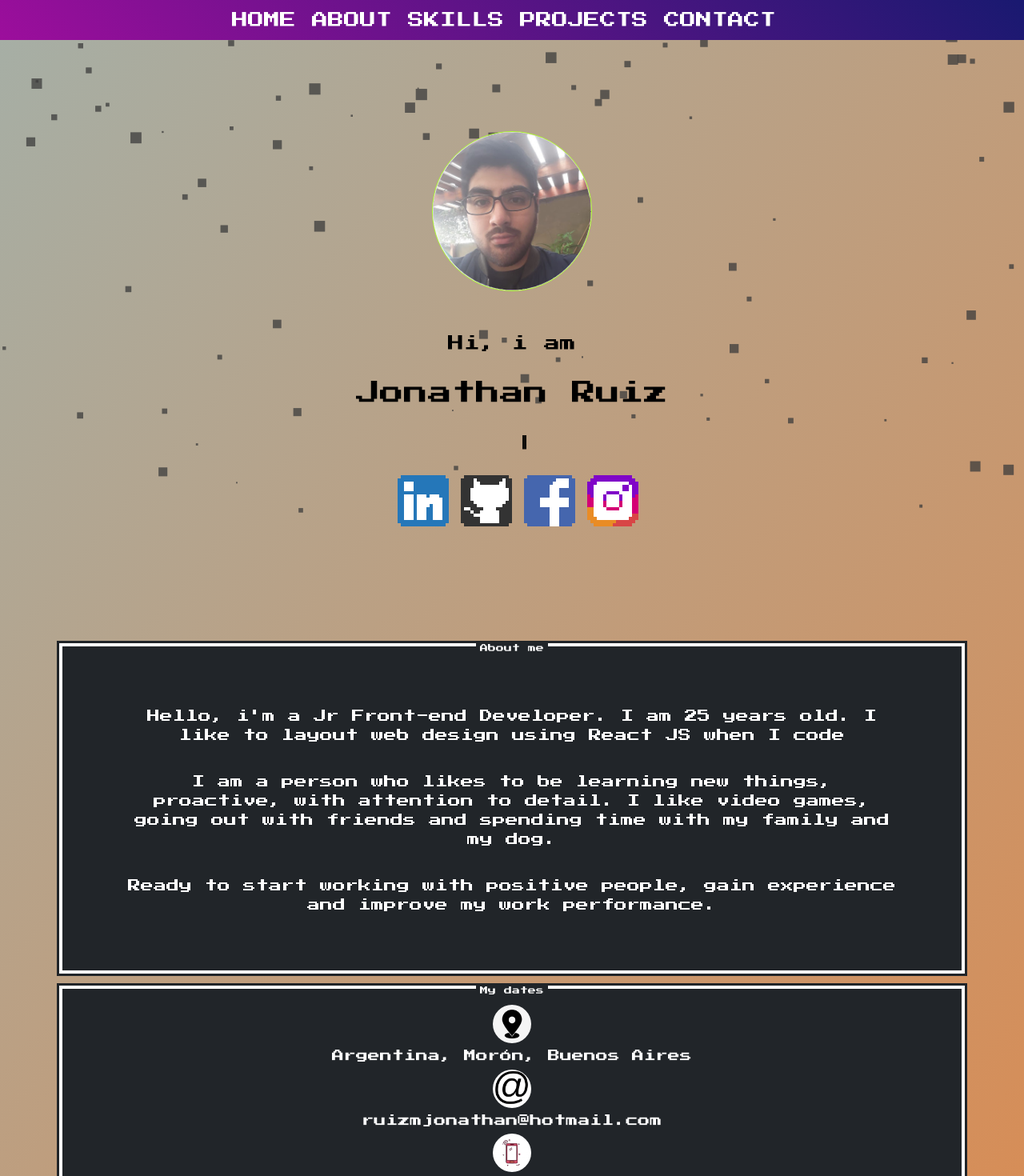
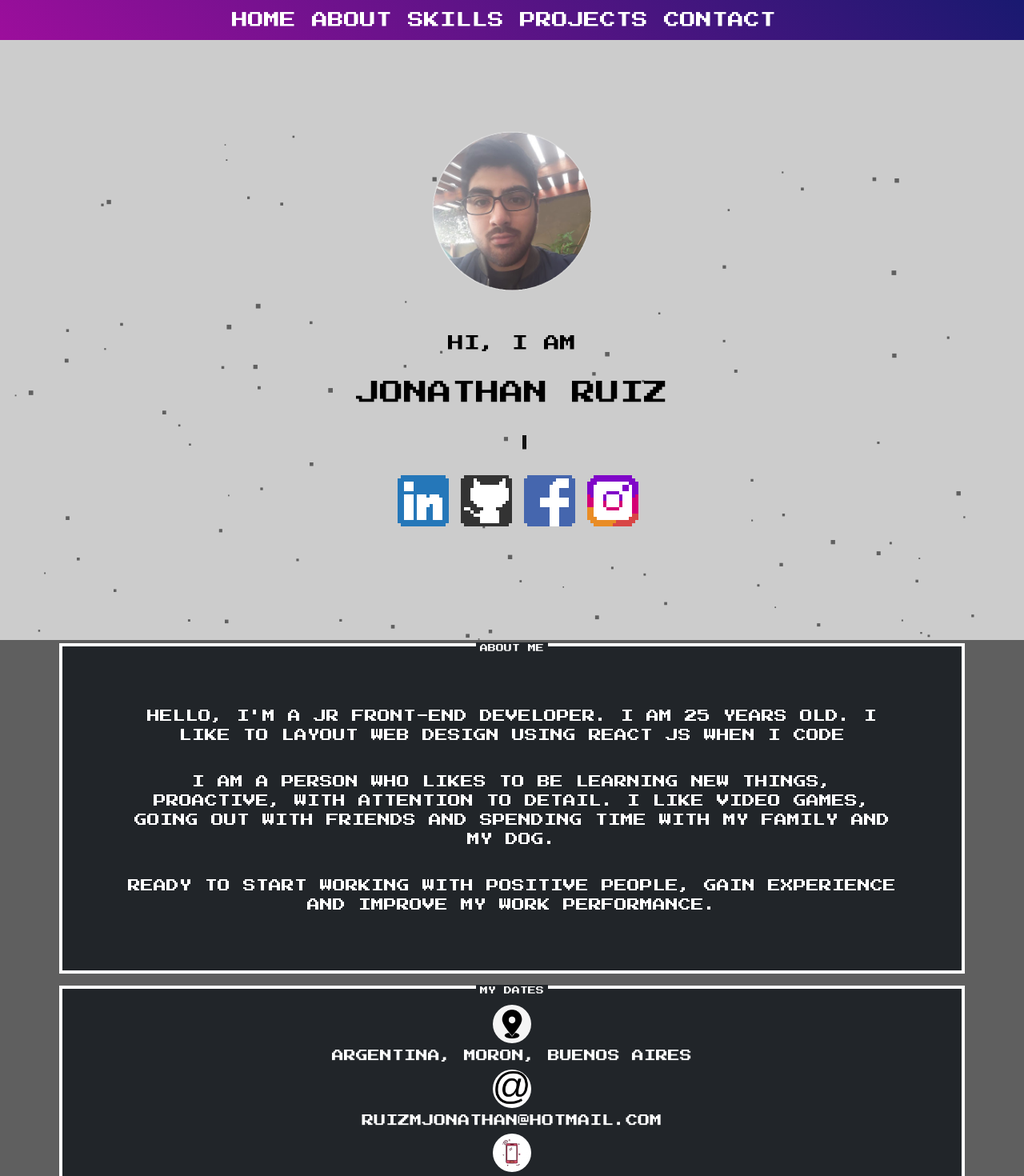
Before and after one commit to JonathanMRuiz/JonathanRuizPortfolio, a React (Create React App) app: page / in a window 1280 px wide. Shown: the top 1470 px of the page at 80% size. Built offline with nearby package versions, Linux system fonts and the light colour scheme; a web font is replaced by a local one.

Commit message:
finalUpdate

```diff
--- a/src/App.scss
+++ b/src/App.scss
@@ -1,28 +1,16 @@
+
+.App{
 
 
 
 
-body {
-	margin:0;
-	padding:0;
-	top:0;
-	background: linear-gradient(-50deg, #a242cfc7, #f7731cf8, #23a5d596, #23d5aba9);
-	background-size: 400% 400%;
-	animation: gradient 5s ease infinite;
 	z-index:100;
+	text-transform: uppercase;
+}
 
 
-}
-
-@keyframes gradient {
-	0% {
-		background-position: 0% 50%;
-	}
-	50% {
-		background-position: 100% 50%;
-	}
-	100% {
-		background-position: 0% 50%;
-	}
+html {
+	margin: 0;
+	box-shadow: none;
 
 }
--- a/src/Components/About.js
+++ b/src/Components/About.js
@@ -32,17 +32,20 @@ const About = () => {
       <div className="mid">
 
       <div className="nes-container is-dark is-centered with-title ">
+
         <p className="title">My dates</p>
               <div className="dates">
                   <img className="nes-avatar is-rounded is-medium" alt="..." src={"images/location.jpg"}/>
-                  <span className="paraDates">Argentina, Morón, Buenos Aires</span>
+                  <span className="paraDates">Argentina, Moron, Buenos Aires</span>
                   <img className="nes-avatar is-rounded is-medium" alt="..." src="images/arroba.jpg"/>
                   <span className="paraDates">ruizmjonathan@hotmail.com</span>
                   <img className="nes-avatar is-rounded is-medium" alt="..." src="images/phone.jpg"/>
                   <span className="paraDates">(+54)11-66409685</span>
               </div>
       </div>
+
       </div>
+
 
 
       </div>
--- a/src/Components/Contact.js
+++ b/src/Components/Contact.js
@@ -41,9 +41,9 @@ const Contact = () => {
             <h1>Contact</h1>
           </div>
 
+          <i className="nes-kirby"></i>
 
-
-          <form className="form" onSubmit={sendEmail}>
+          <form id="form"className="form" onSubmit={sendEmail}>
 
           <div className="nes-field">
             <label>Your name</label>
--- a/src/Components/Home.js
+++ b/src/Components/Home.js
@@ -26,7 +26,7 @@ const Home = () => {
           <Typewriter
 
             options={{
-              strings: ['Front-End Developer'],
+              strings: ['Front-End Developer'," 'We'll never be perfect but we can always improve' "],
               autoStart: true,
               loop: true,
 
--- a/src/Components/cartucho.scss
+++ b/src/Components/cartucho.scss
@@ -100,14 +100,24 @@ img{
 
     p{
         font-weight: bold;
+        color:white;
+
     }
 
     span{
+        color:lightgray;
         display: flex;
         justify-content:center;
 
         margin-bottom:10px;
-        font-size:10px;
+        font-size:12px;
+    }
+    a{
+      color:white;
+
+    }
+    a:link{
+      text-decoration:none;
     }
 
 }
--- a/src/Components/particles.js
+++ b/src/Components/particles.js
@@ -35,8 +35,8 @@ const particles = () => {
           modes: {
             bubble: {
               distance: 400,
-              duration: 2,
-              opacity: 0.8,
+              duration: 1,
+              opacity: 0.2,
               size: 40,
             },
             push: {
@@ -57,7 +57,7 @@ const particles = () => {
             enable: false,
           },
           move: {
-            direction: "top",
+            direction: "bottom",
             enable: true,
             outMode: "bounce",
             random: false,
@@ -79,7 +79,7 @@ const particles = () => {
           },
           size: {
             random: true,
-            value: 10,
+            value: 4,
           },
         },
         detectRetina: true,
--- a/src/Styles/About.scss
+++ b/src/Styles/About.scss
@@ -1,6 +1,7 @@
 .about{
    height:100vh;
    width:100%;
+   background:rgb(95, 95, 95);
 }
 .top{
 
@@ -51,7 +52,7 @@
 @media screen and (max-width:768px){
     .about{
       height:100%;
-      margin-left:15px;
+
     }
 
     .about-content{
--- a/src/Styles/Contact.scss
+++ b/src/Styles/Contact.scss
@@ -1,6 +1,6 @@
 .contact{
     height:100vh;
-
+    background:rgb(204, 204, 204);
 
     .form{
         display:flex;
@@ -11,9 +11,16 @@
 
     }
 
+    input{
+
+        color:#000;
+    }
+
     textarea{
         resize:none;
-        height:25vh;
+        height:26vh;
+
+        color:#000;
     }
 
     .btnContainer{
@@ -42,7 +49,7 @@
    @media screen and (max-width:768px){
     .contact{
       height:100%;
-      margin-top:25vh;
+
 
 
 
--- a/src/Styles/Home.scss
+++ b/src/Styles/Home.scss
@@ -4,7 +4,7 @@
 
 
   background-size: cover;
-  border:1px solid greenyellow;
+  border:1px solid lightgray;
   border-radius:100%;
   height:200px;
 
@@ -15,9 +15,7 @@
   align-items:center;
   justify-content:center;
   margin:50px;
-  top:0;
-  right:0;
-  left:0;
+
 }
 
 
@@ -25,7 +23,7 @@
 
 
   height:100vh;
-
+  background:rgb(204, 204, 204);
 
 
   display:flex;
@@ -84,7 +82,7 @@
 
 @media screen and (max-width:768px){
   .home{
-
+    width: 100%;
     min-height:1000px;
 
   }
--- a/src/Styles/Project.scss
+++ b/src/Styles/Project.scss
@@ -1,6 +1,6 @@
 .projects{
     height:100vh;
-
+    background:rgb(95, 95, 95);
 }
 
 
--- a/src/Styles/Skills.scss
+++ b/src/Styles/Skills.scss
@@ -37,14 +37,15 @@
 }
 
 .skills{
-
+   height:100vh;
+    background:lightgray;
     display:flex;
     justify-content:center;
 
     align-items:center;
     flex-wrap:wrap;
 
-    margin-bottom:250px;
+
 
 }
 .order{
@@ -60,7 +61,6 @@
 @media screen and (max-width:768px){
     .skills{
       height:100%;
-      margin-left:50px;
 
     }
   }
```
Also changed, not shown: src/Components/Casette.js (+6 -1 lines).
